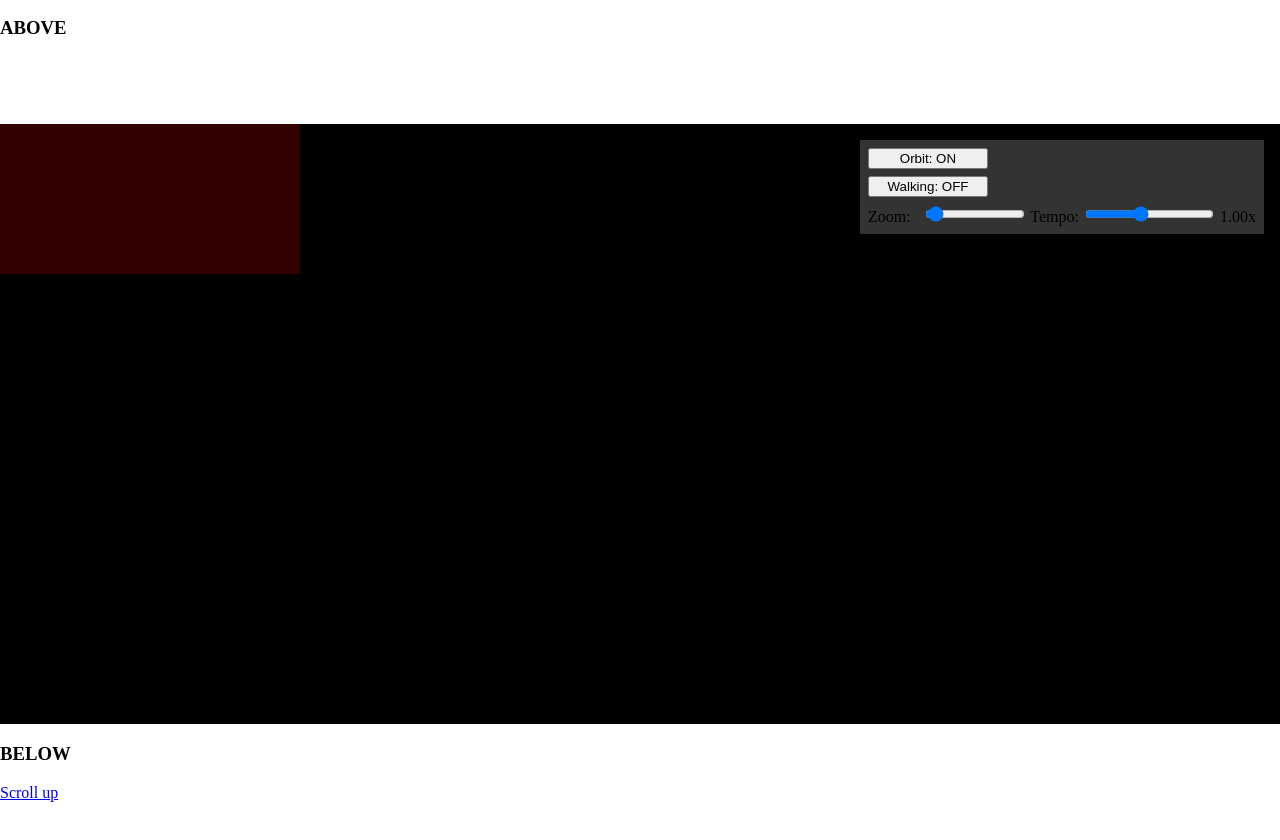
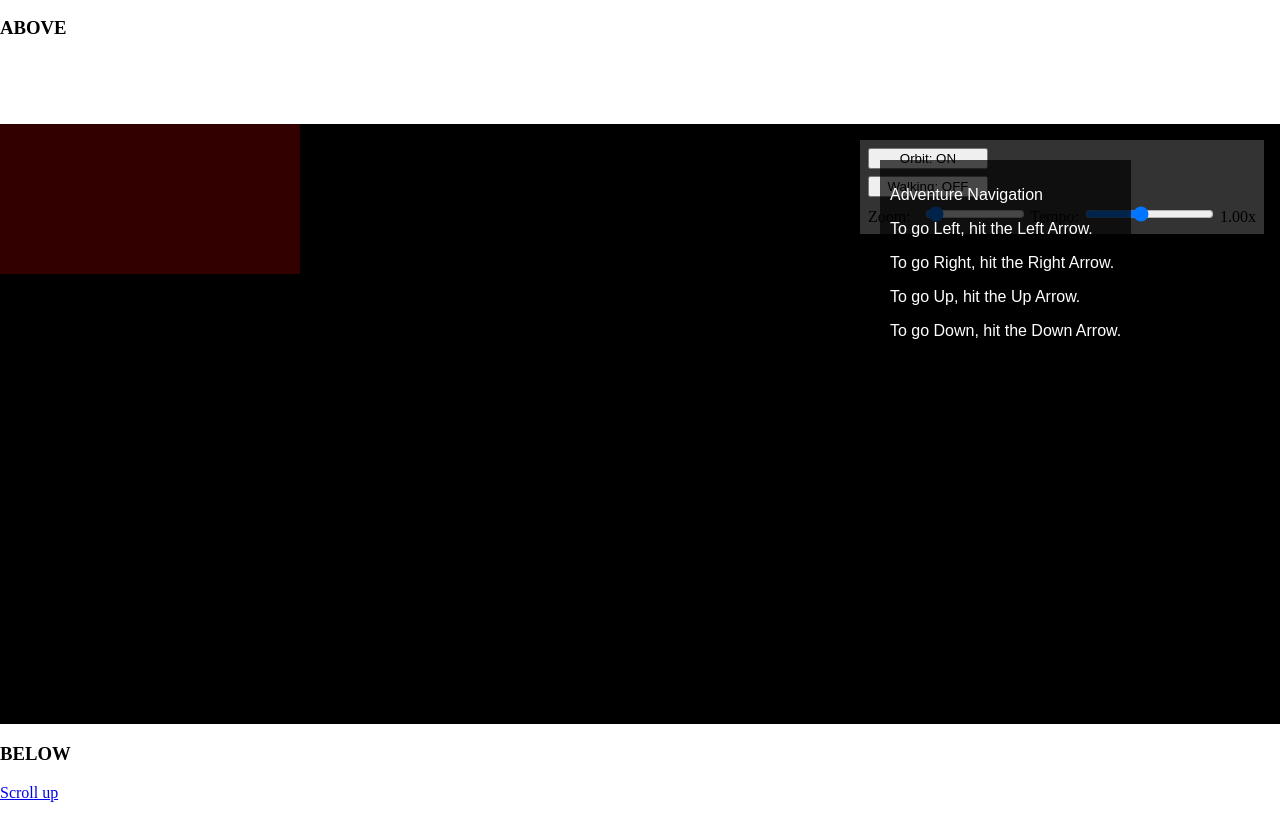
Before and after one commit to darren277/multiaxis, a plain HTML site: page index.html in a window 1280 px wide. Shown: the part 100-940 px from the top of the page. Drawn offline with nearby package versions, Linux system fonts and the light colour scheme.

Commit message:
Adventure navigation overlay.

```diff
--- a/index.html
+++ b/index.html
@@ -142,6 +142,20 @@
         />
         <span id="tempo-value">1.00x</span>
 <!--        {% endif %}-->
+
+        <!-- Adventure Navigation Overlay -->
+        <!--        {% if datasrc == "adventure" %}-->
+<!--        <div id="overlayText" style="position: absolute; top: 20px; left: 20px; max-width: 300px; padding: 10px; background: rgba(0,0,0,0.7); color: white; font-family: sans-serif;">-->
+        <div id="overlayText" style="position: absolute; top: 20px; left: 20px; max-width: 300px; padding: 10px; background: rgba(0,0,0,0.7); color: white; font-family: sans-serif;">
+            <!-- The dynamic text goes here -->
+            <p id="overlayTextContent">Adventure Navigation</p>
+            <p>To go Left, hit the Left Arrow.</p>
+            <p>To go Right, hit the Right Arrow.</p>
+            <p>To go Up, hit the Up Arrow.</p>
+            <p>To go Down, hit the Down Arrow.</p>
+        </div>
+        <!--        {% endif %}-->
+
     </div>
   </div>
 </section>
```
